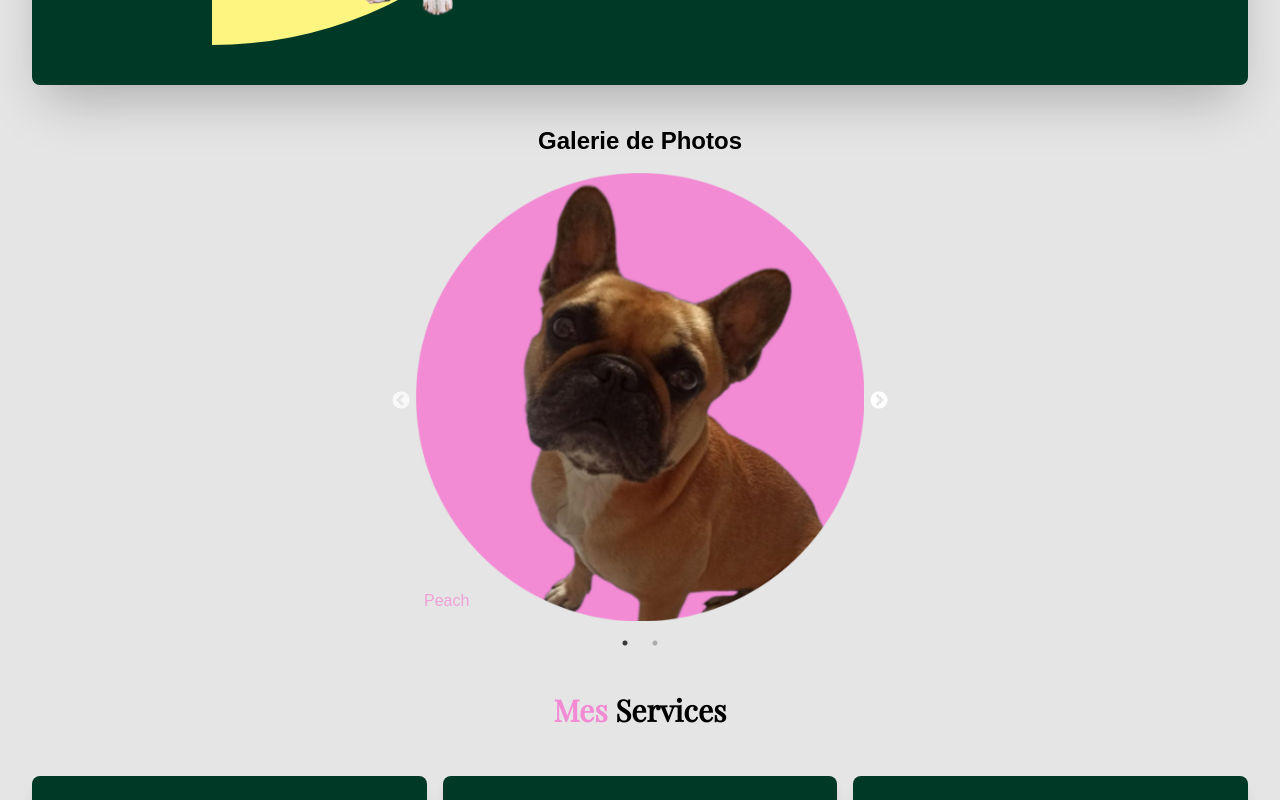
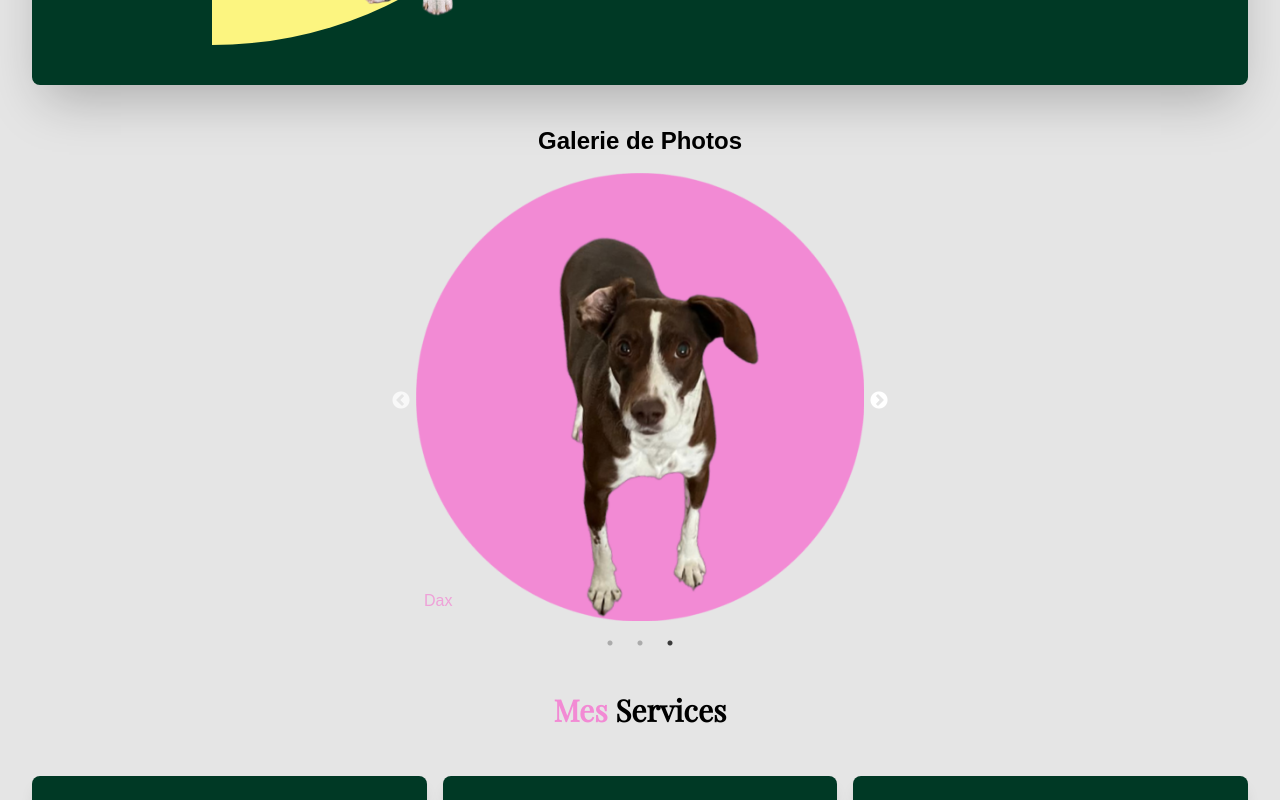
Before and after one commit to bastien-fournier/V2-Site-Petsitting, a React (Vite) app in the folder client/: page / in a window 1280 px wide. Both pictures are taken after a click on the button "Next". Shown: the part 803-1603 px from the top of the page. Built offline with nearby package versions, Linux system fonts and the light colour scheme; no server answers.

Commit message:
add dog pic

```diff
--- a/client/src/components/PetPictures.jsx
+++ b/client/src/components/PetPictures.jsx
@@ -4,6 +4,7 @@ import "slick-carousel/slick/slick-theme.css";
 
 import Peach from "../assets/images/Peach.png";
 import Snow from "../assets/images/Snow.png";
+import Dax from "../assets/images/Dax.png";
 
 export default function PetPictures() {
   const settings = {
@@ -40,6 +41,12 @@ export default function PetPictures() {
             Snow
           </p>
         </div>
+        <div className="relative">
+          <img src={Dax} alt="Dax" className="w-full h-auto rounded-lg" />
+          <p className="absolute bottom-0 left-0  text-third p-2 opacity-75">
+            Dax
+          </p>
+        </div>
       </Slider>
     </div>
   );
```
Also changed, not shown: client/src/assets/images/Dax.png (added).
